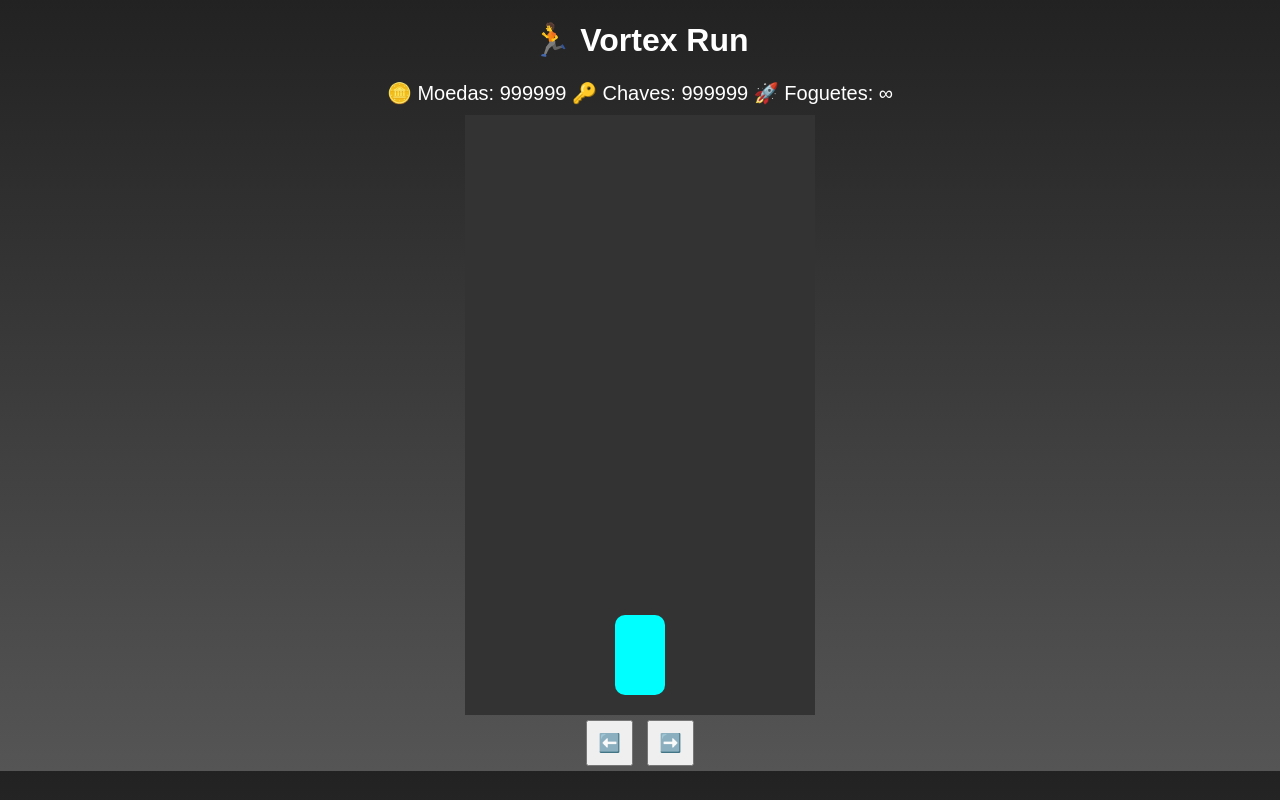
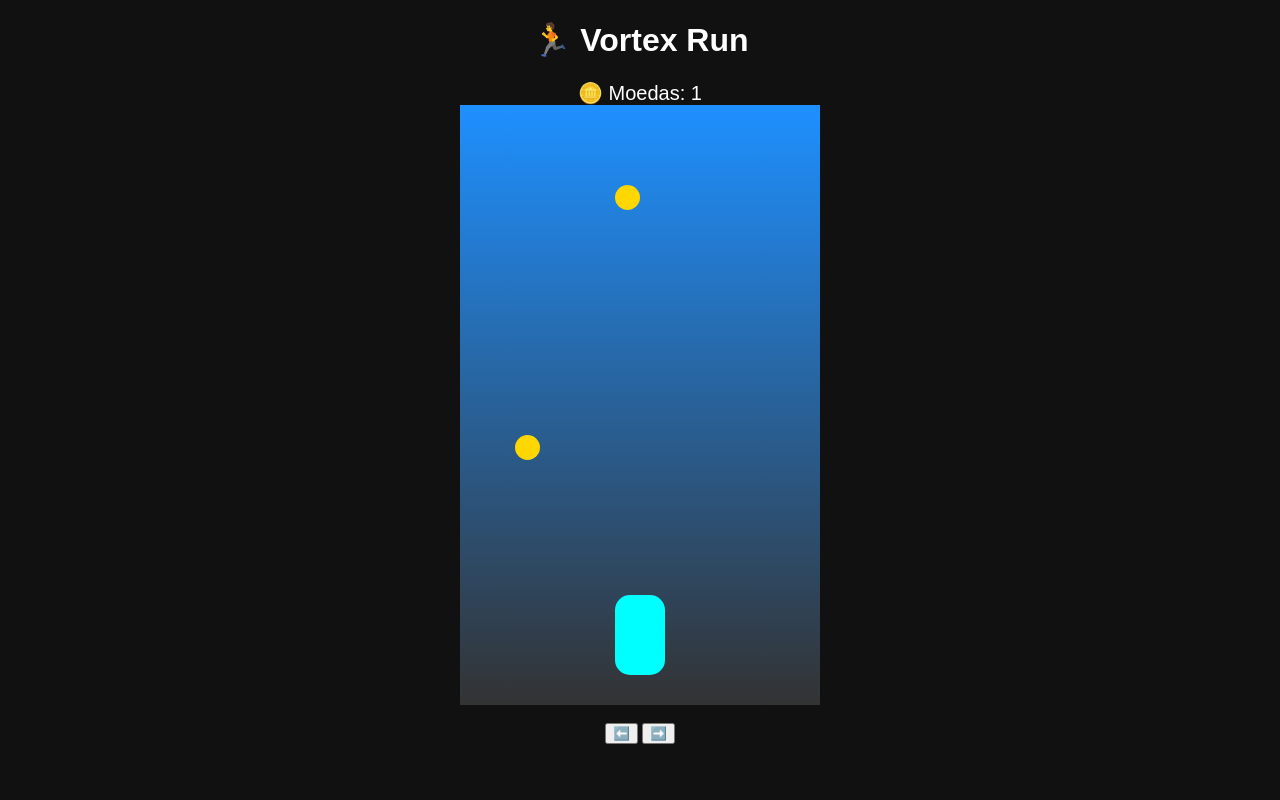
Before and after one commit to sandracandida534-dev/meu-subway-surfe, a plain HTML site: page index.html in a window 1280 px wide. Drawn offline with Linux system fonts and the light colour scheme.

Commit message:
Update index.html

```diff
--- a/index.html
+++ b/index.html
@@ -6,16 +6,16 @@
 <style>
 body {
   margin: 0;
-  background: linear-gradient(#222, #555);
+  background: #111;
   color: white;
   text-align: center;
   font-family: Arial;
 }
 
 #game {
-  width: 350px;
+  width: 360px;
   height: 600px;
-  background: #333;
+  background: linear-gradient(#1e90ff, #333);
   margin: auto;
   position: relative;
   overflow: hidden;
@@ -24,11 +24,11 @@ body {
 #player {
   width: 50px;
   height: 80px;
-  background: cyan;
+  background: #00ffff;
   position: absolute;
-  bottom: 20px;
-  left: 150px;
-  border-radius: 10px;
+  bottom: 30px;
+  left: 155px;
+  border-radius: 15px;
 }
 
 .coin {
@@ -41,13 +41,6 @@ body {
 
 #info {
   font-size: 20px;
-  margin: 10px;
-}
-
-button {
-  padding: 10px;
-  margin: 5px;
-  font-size: 18px;
 }
 </style>
 
@@ -58,40 +51,89 @@ button {
 <h1>🏃 Vortex Run</h1>
 
 <div id="info">
-🪙 Moedas: <span id="coins">999999</span>
-🔑 Chaves: <span id="keys">999999</span>
-🚀 Foguetes: ∞
+🪙 Moedas: <span id="score">0</span>
 </div>
 
 <div id="game">
 <div id="player"></div>
 </div>
 
-<button onclick="left()">⬅️</button>
-<button onclick="right()">➡️</button>
+<br>
+
+<button onclick="moveLeft()">⬅️</button>
+<button onclick="moveRight()">➡️</button>
 
 <script>
 
 let player = document.getElementById("player");
-let pos = 150;
+let scoreText = document.getElementById("score");
 
-function left(){
- if(pos > 20){
-  pos -= 50;
-  player.style.left = pos+"px";
+let lane = 1;
+let score = 0;
+
+let lanes = [55,155,255];
+
+function updatePlayer(){
+ player.style.left = lanes[lane]+"px";
+}
+
+function moveLeft(){
+ if(lane > 0){
+  lane--;
+  updatePlayer();
  }
 }
 
-function right(){
- if(pos < 280){
-  pos += 50;
-  player.style.left = pos+"px";
+function moveRight(){
+ if(lane < 2){
+  lane++;
+  updatePlayer();
  }
 }
 
-// moedas infinitas de teste
-let coins = 999999;
-let keys = 999999;
+
+function createCoin(){
+
+ let coin = document.createElement("div");
+ coin.className="coin";
+
+ let randomLane = Math.floor(Math.random()*3);
+
+ coin.style.left = lanes[randomLane]+"px";
+ coin.style.top="0px";
+
+ document.getElementById("game").appendChild(coin);
+
+
+ let move = setInterval(()=>{
+
+  let y = parseInt(coin.style.top);
+  coin.style.top = y + 5 + "px";
+
+
+  if(y > 560){
+   coin.remove();
+   clearInterval(move);
+  }
+
+
+  let playerX = player.offsetLeft;
+  let coinX = coin.offsetLeft;
+
+
+  if(y > 500 && playerX == coinX){
+   score++;
+   scoreText.innerHTML = score;
+   coin.remove();
+   clearInterval(move);
+  }
+
+ },30);
+
+}
+
+
+setInterval(createCoin,1500);
 
 </script>
 
```
